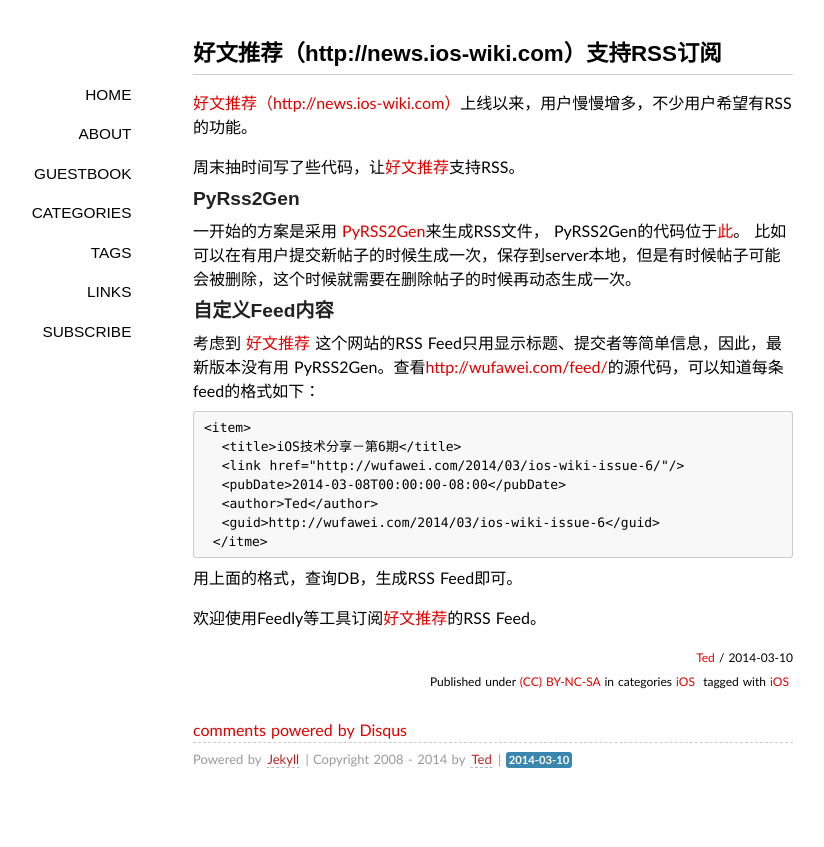
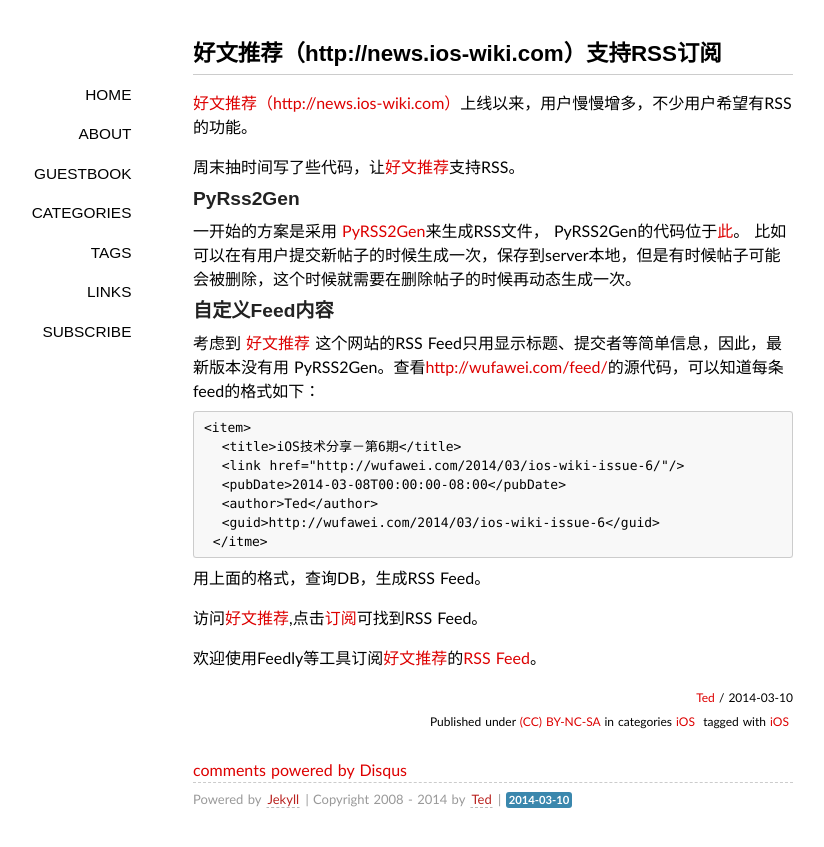
Before and after one commit to wufawei/wufawei.github.com, a Jekyll site: the page built from _posts/201403/2014-03-10-ios-news-support-rss.md, in a window 1280 px wide. Shown: the top 847 px of the page, without its empty margins (147-971 px from the left). Built offline with Jekyll 4.4.1, drawn with Linux system fonts in a browser that asks for light colours; some web fonts are replaced; Markdown is read by kramdown in place of the engine named in the settings; comment, search, counter and statistics services are not loaded.

Commit message:
modify content

```diff
--- a/_posts/201403/2014-03-10-ios-news-support-rss.md
+++ b/_posts/201403/2014-03-10-ios-news-support-rss.md
@@ -33,12 +33,17 @@
      </itme>
 
 
- 用上面的格式，查询DB，生成RSS Feed即可。
+ 用上面的格式，查询DB，生成RSS Feed。
 
- 欢迎使用Feedly等工具订阅[好文推荐][1]的RSS Feed。
+
+ 访问[好文推荐][1],点击[订阅][5]可找到RSS Feed。
+
+
+  欢迎使用Feedly等工具订阅[好文推荐][1]的[RSS Feed][5]。
 
 
 [1]:http://news.ios-wiki.com
 [2]:https://pypi.python.org/pypi/PyRSS2Gen/
 [3]:http://svn.python.org/projects/peps/trunk/PyRSS2Gen.py
 [4]:http://wufawei.com/feed/
+[5]:http://news.ios-wiki.com/feed
```
